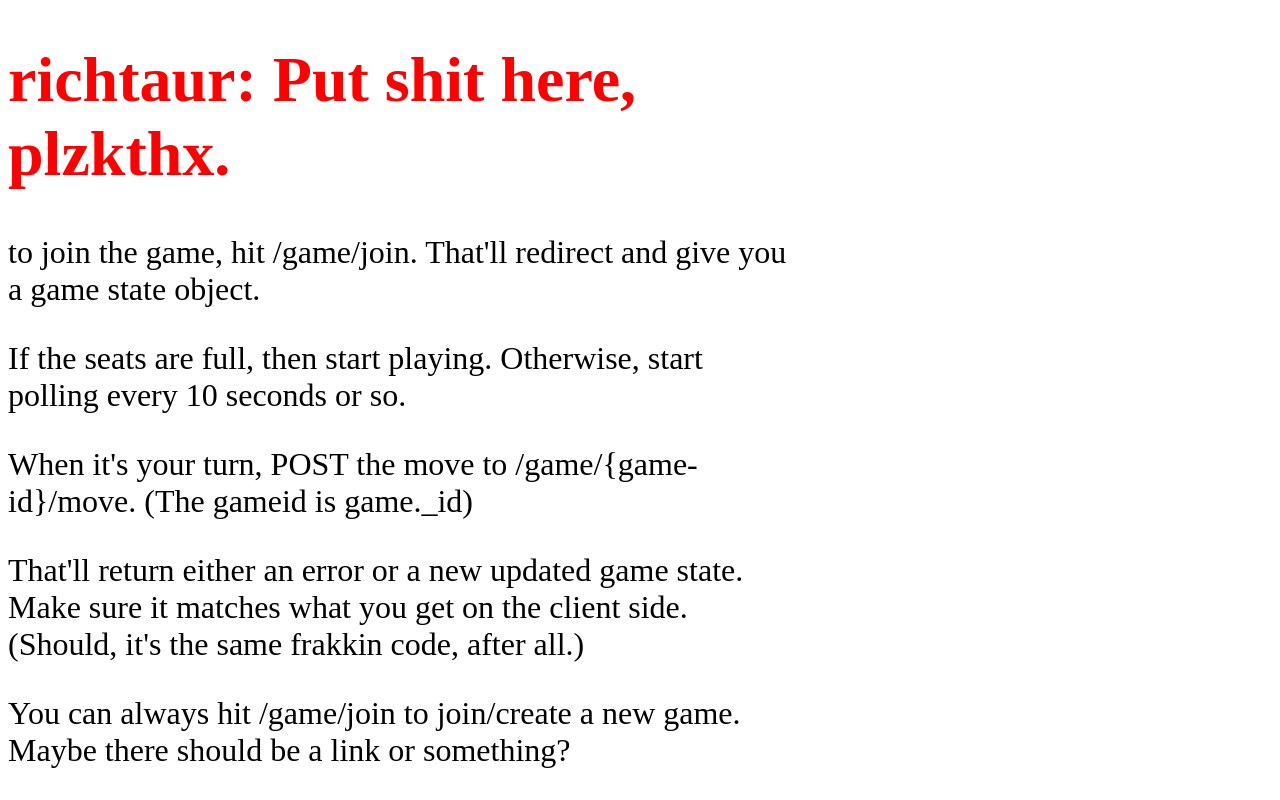
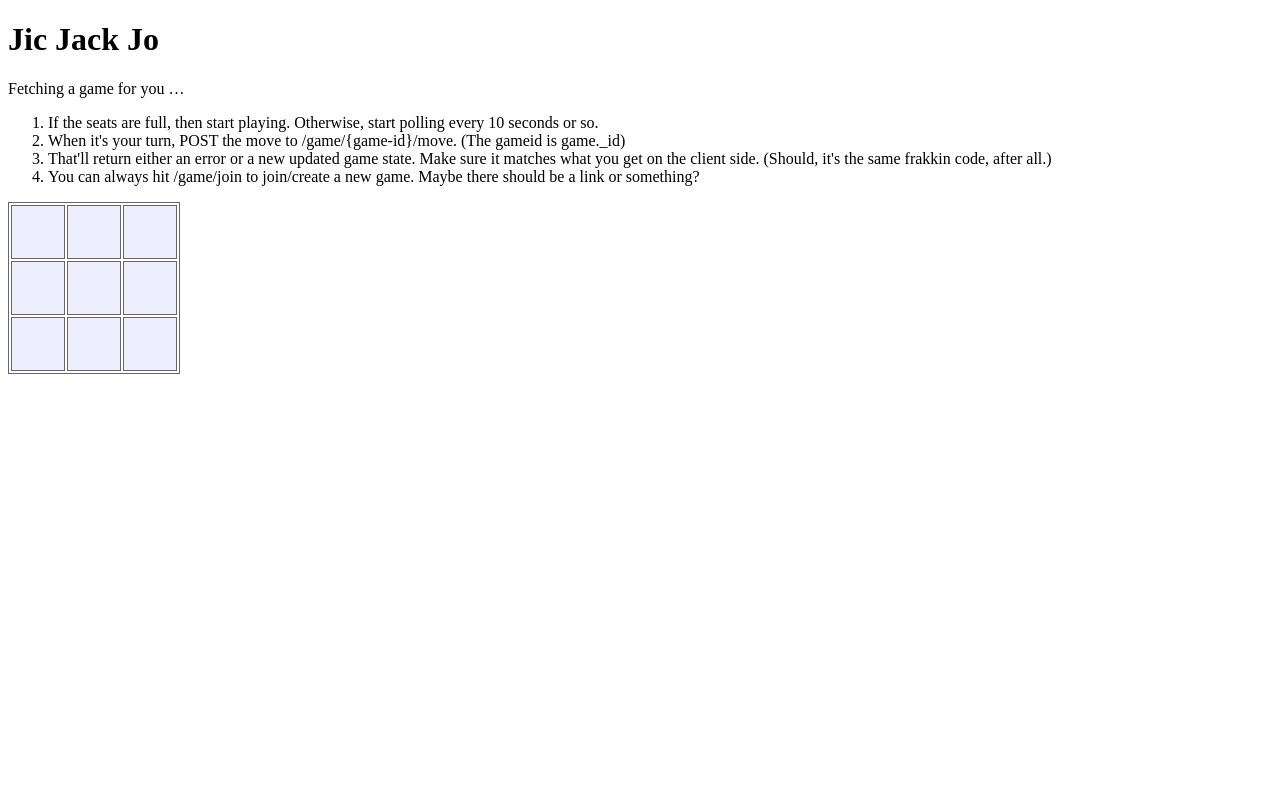
Before and after one commit to isaacs/jic-jack-jo, a website: page index.html in a window 1280 px wide. Shown: the top 800 px of the page. Drawn offline with nearby package versions, Linux system fonts and the light colour scheme; no server answers.

Commit message:
got initial new game request in

```diff
--- a/index.html
+++ b/index.html
@@ -1,14 +1,246 @@
 <!doctype html>
+<html lang="en">
+<head>
+  <script src="http://ajax.googleapis.com/ajax/libs/jquery/1.3.1/jquery.min.js"></script>
+  <script src="/tic-tac-toe/board.js"></script>
+  <style>
 
-<html lang="en" style="font-size:200%;width:800px;">
-<title>Jic Jack Jo</title>
+  table, td {
+    border: 1px solid #666;
+  }
 
-<h1 style="color:red">richtaur: Put shit here, plzkthx.</h1>
+  td {
+    background: #eeeeff;
+    cursor: pointer;
 
-<p>to join the game, hit /game/join.  That'll redirect and give you a game state object.
-<p>If the seats are full, then start playing.  Otherwise, start polling every 10 seconds or so.
-<p>When it's your turn, POST the move to /game/{game-id}/move.  (The gameid is game._id)
-<p>That'll return either an error or a new updated game state.  Make sure it matches what you get on the client side.  (Should, it's the same frakkin code, after all.)
-<p>You can always hit /game/join to join/create a new game.  Maybe there should be a link or something?
+    font-family: arial, sans-serif;
+    font-size: 25px;
+    text-align: center;
 
-<h2>Have fun barfing on this markup and terrible copy. It's intentionally bad so that you'll have fun deleting it!  Like this super long H2 that's multiple sentences long.  Heading tags are good for SEO right!? omglulz!!</h2>
+    width: 50px;
+    height: 50px;
+  }
+
+  </style>
+
+  <title>Jic Jack Jo</title>
+</head>
+<body>
+
+<h1>Jic Jack Jo</h1>
+
+<p id="message"></p>
+
+<ol>
+<li>If the seats are full, then start playing.  Otherwise, start polling every 10 seconds or so.
+<li>When it's your turn, POST the move to /game/{game-id}/move.  (The gameid is game._id)
+<li>That'll return either an error or a new updated game state.  Make sure it matches what you get on the client side.  (Should, it's the same frakkin code, after all.)
+<li>You can always hit /game/join to join/create a new game.  Maybe there should be a link or something?
+</ol>
+
+<table id="board">
+  <tr>
+    <td></td>
+    <td></td>
+    <td></td>
+  </tr>
+  <tr>
+    <td></td>
+    <td></td>
+    <td></td>
+  </tr>
+  <tr>
+    <td></td>
+    <td></td>
+    <td></td>
+  </tr>
+</table>
+
+<script>
+
+(function() {
+
+  var board = exports.Board(),
+    busy,
+    els = [],
+    game,
+    you = 'x';
+
+  var init = function() {
+
+    setPieces();
+    board.on('init', showBoard);
+    board.on('move', showBoard);
+    board.on('turn', showTurn);
+    newGame();
+
+    $('table tr td').click(click);
+
+  };
+
+  var click = function(e) {
+
+    if (busy) {
+      alert("Sorry, not ready for clicks yet!");
+      return;
+    }
+
+    var el = $(this).get(0),
+      move = {},
+      x = y = 0;
+
+    if (!board.isActive()) {
+      newGame();
+      return;
+    } else if (board.getTurn() != you) {
+      alert("Sorry, it's not your turn.");
+      return;
+    }
+
+    for (x = 0; x < 3; x++) {
+      for (y = 0; y < 3; y++) {
+        if (el == els[x][y]) move[you] = [x, y];
+      }
+    }
+
+    if (!board.move(move)) {
+      alert("Sorry, invalid move.");
+    }
+
+  };
+
+  var message = function(msg) {
+    $('#message').html(msg);
+  };
+
+  var newGame = function() {
+
+    board.init();
+    showTurn(board.getTurn());
+
+    busy = true;
+    message("Fetching a game for you …");
+
+    var fetch = function() {
+
+      url = game ? ('/game/' + game.id) : '/game/join';
+
+      $.ajax({
+        type : 'POST',
+        url : url,
+        dataType : 'json',
+        success : function(data) {
+
+          if ((data.x === null) || (data.o === null)) {
+            message("Got a game setup for you, waiting on another player to join …");
+            setTimeout(fetch, 3000);
+            return;
+          }
+
+          busy = false;
+          game = data;
+          you = game.user.seat;
+
+          showTurn();
+
+        },
+        error : function() {
+          alert("Crap, sorry, couldn't get the Internets. Refresh?");
+        }
+      });
+
+    };
+
+    fetch();
+
+  };
+
+  var npcMove = function() {
+
+    console.log('and here we send a randomly generated move to the API');
+
+/*
+    setTimeout(function() {
+
+      var moves = board.getMoves();
+
+      board.move({
+        o : moves[rand(moves)]
+      });
+
+    }, rand(500, 1500));
+*/
+
+  };
+
+  var rand = function(from, to) {
+
+    if (from.length === undefined) {
+      return (from + Math.floor((to - from + 1) * Math.random()));
+    } else {
+      return arguments.callee(0, (from.length - 1));
+    }
+
+  };
+
+  var setPieces = function() {
+
+    $('#board tr').each(function() {
+      els.push([]);
+      $(this).find('td').each(function() {
+        els[els.length - 1].push($(this).get(0));
+      });
+    });
+
+  };
+
+  var showBoard = function(pieces) {
+
+    var msg, winner, x, y;
+
+    for (x = 0; x < 3; x++) {
+      for (y = 0; y < 3; y++) {
+        $(els[x][y]).html(pieces[x][y]);
+      }
+    }
+
+    if (!board.isActive()) {
+
+      winner = board.getWinner();
+
+      if (winner === null) {
+        msg = "Tie game. Typical.";
+      } else if (winner == you) {
+        msg = "Good job, you won!";
+      } else {
+        msg = "Way to lose, loser.";
+      }
+
+      message(msg + " Click the board to reset.");
+
+    }
+
+  };
+
+  var showTurn = function(turn) {
+
+    if (turn === undefined) turn = game.turn;
+
+    if (turn == you) {
+      message("It's <em>your</em> turn.");
+    } else {
+      busy = true;
+      message("Fetching your opponent's turn …");
+      npcMove();
+    }
+
+  };
+
+  init();
+
+})();
+
+</script>
+
+</body>
+</html>
```
